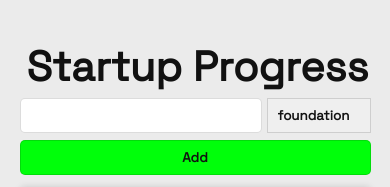
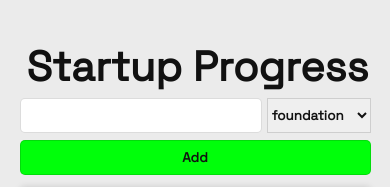
Before and after one commit to oooomair/startup-todo, a React (Create React App) app in the folder client/: page / in a window 390 px wide. Shown: the top 187 px of the page. Built offline with nearby package versions, Linux system fonts and the light colour scheme; no server answers; the HTML template or start-up script is replaced by a standard one.

Commit message:
name change

```diff
--- a/client/src/App.scss
+++ b/client/src/App.scss
@@ -136,8 +136,6 @@ html {
     }
     select {
       width: 30%;
-    -webkit-appearance: none;
-      padding: 0 10px;
     }
   }
 }
```
